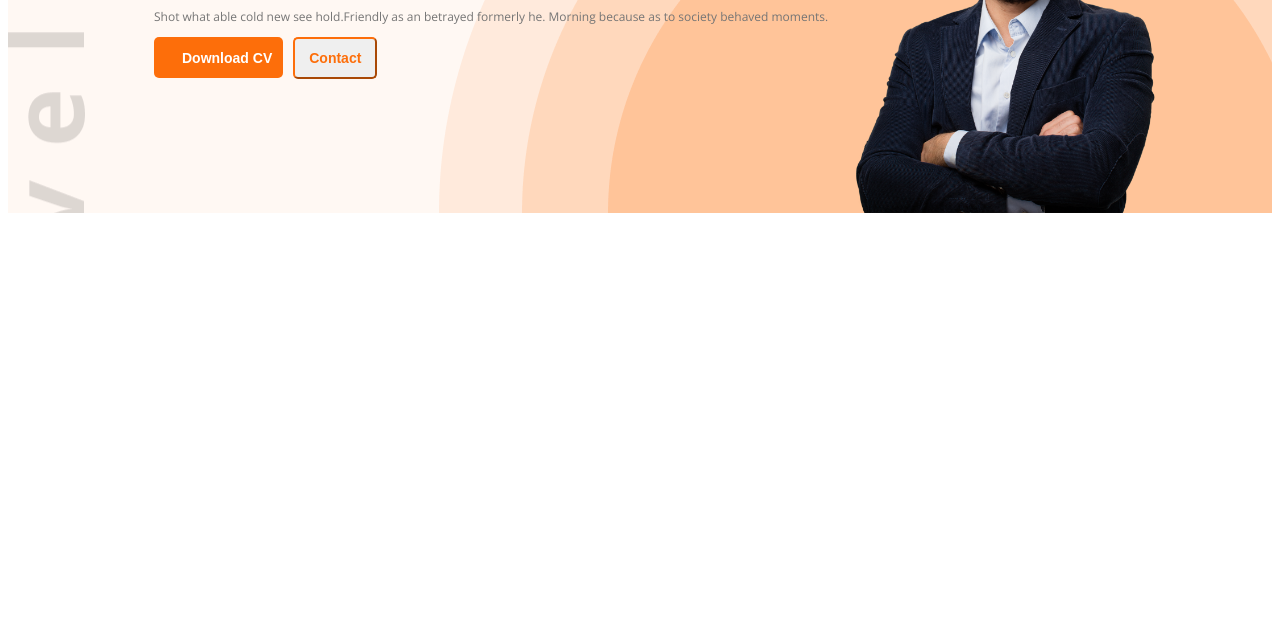
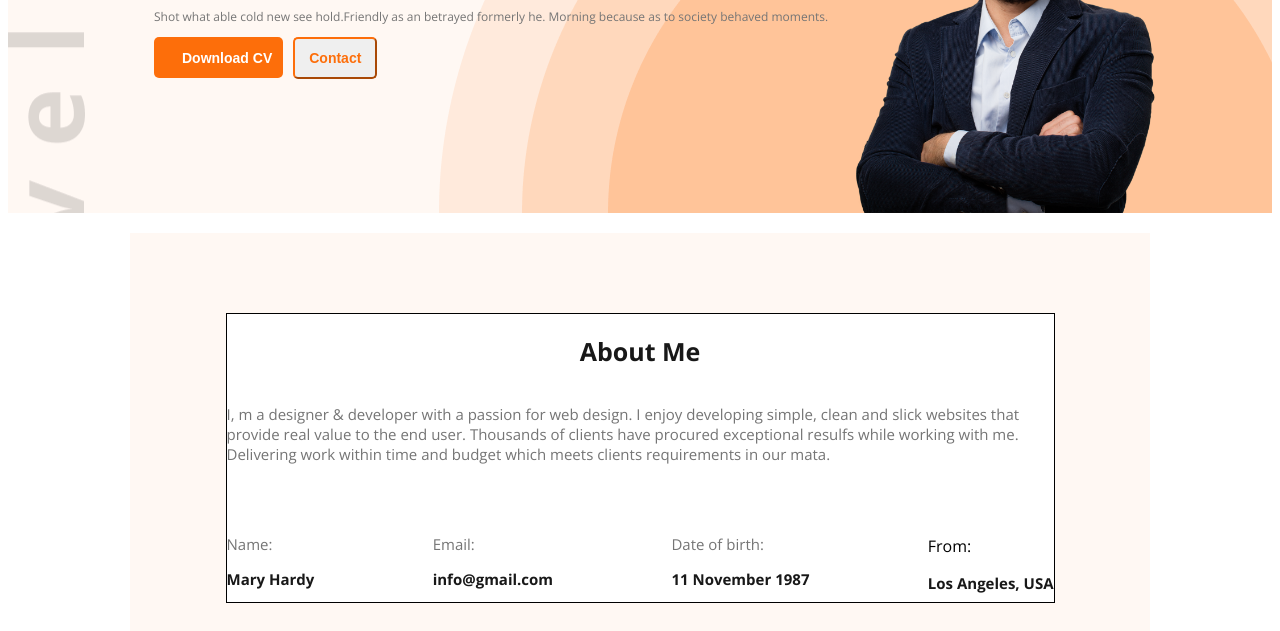
Before and after one commit to ash-124/Basic-web-dev-repository, a plain HTML site: page index.html in a window 1280 px wide. Shown: the part 365-996 px from the top of the page. Before the commit the page ends 800 px from the top, so only its background shows below. Drawn offline with nearby package versions, Linux system fonts and the light colour scheme.

Commit message:
finish about info section

```diff
--- a/index.html
+++ b/index.html
@@ -29,7 +29,37 @@
 
     </header>
     <main>
+        <section class="about-me-container">
+            <div class="about-me-content">
+                <div class="about-me-description">
+                    <h2>About Me</h2>
+                <p class="about-me-description-primary">I, m a designer & developer with a passion for web design. I enjoy developing simple, clean and slick websites that provide real value to the end user. Thousands of clients have procured exceptional resulfs while working with me. Delivering work within time and budget which meets clients requirements in our mata.</p>
+                </div>
+                <div class="about-me-info-container">
+                    <div class="about-me-info-conetent">
+                        <p class="about-me-description-primary">Name:
+                            </p>
+                        <p class="data">Mary Hardy</p>
+                    </div>
+                    <div class="about-me-info-conetent">
+                        <p class="about-me-description-primary">Email:</p>
 
+                        <p class="data">info@gmail.com</p>
+                    </div>
+                    <div class="about-me-info-conetent">
+                        <p class="about-me-description-primary">Date of birth:
+                           </p>
+                        <p class="data"> 11 November 1987</p>
+                    </div>
+                    <div class="about-me-info-conetent">
+                        <p>From:</p>
+                        <p class="data">Los Angeles, USA</p>
+                    </div>
+                </div>
+
+            </div>
+
+        </section>
 
     </main>
     <footer></footer>
--- a/styles/color.css
+++ b/styles/color.css
@@ -117,3 +117,55 @@ padding: 18px 35px;
 .banner-button-cv, .banner-button-contact{
     margin-right: 10px;
 }
+/* main  */
+/* about me section */
+.about-me-container{
+    width: 1020px;
+    height: 450px;
+
+    display: flex;
+    margin: 0 auto;
+    margin-top: 20px;
+    display: flex;
+    flex-direction: column;
+    justify-content: center;
+    align-items: center;
+    background-color: rgb(255, 248, 243);
+}
+.about-me-content{
+    width: 827px;
+    height: 288px;
+    border: 1px solid black;
+    background-color: rgb(255, 255, 255);
+
+}
+.about-me-info-container{
+    display: flex;
+    justify-content: space-between;
+    padding-top: 40px;
+}
+.about-me-description{
+    display: flex;
+    flex-direction: column;
+    justify-content: center;
+    align-items: center;
+    width: 100%;
+    margin: 0 auto;
+}
+.about-me-description h2 {
+    color: rgb(24, 24, 24);
+    font-size: 25px;
+    font-weight: 700;
+}
+/* shared style */
+.about-me-description-primary {
+    color: rgb(117, 117, 117);
+    font-size: 15px;
+    font-weight: 400;
+}
+
+.data {
+    color: rgb(24, 24, 24);
+    font-size: 15px;
+    font-weight: 700;
+}
```
